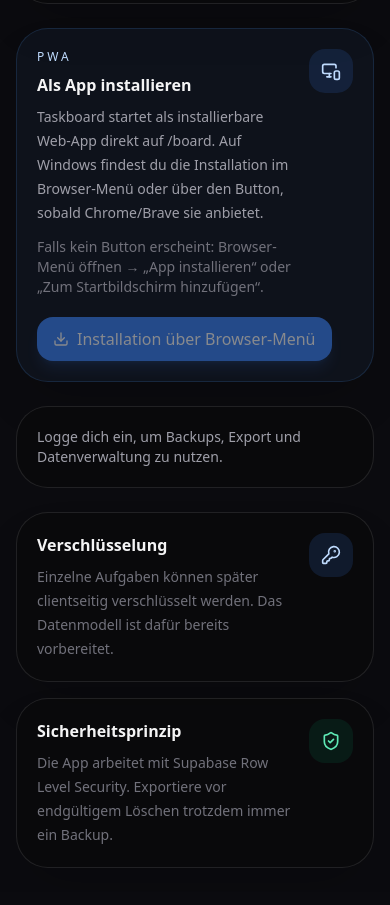
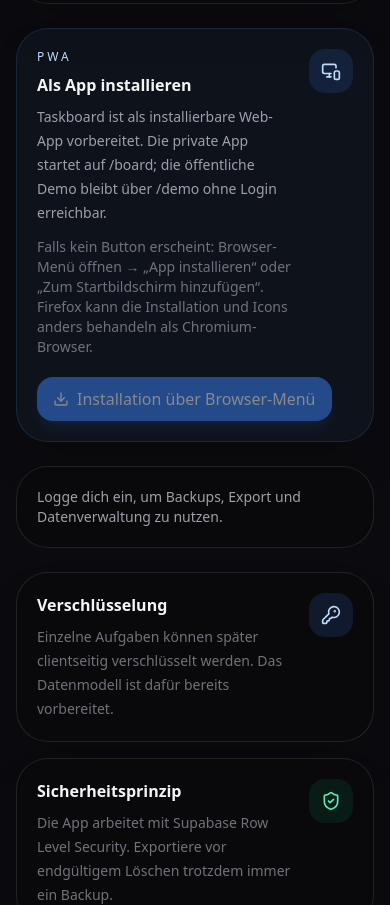
Before and after one commit to Daniel-Sievers/taskboard, a Next.js app: page /settings in a window 390 px wide. Shown: the part 1180-2085 px from the top of the page. Built offline with nearby package versions, Linux system fonts and the light colour scheme; no server answers.

Commit message:
Polish PWA and GitHub demo documentation

```diff
--- a/app/layout.tsx
+++ b/app/layout.tsx
@@ -11,9 +11,21 @@ export const metadata: Metadata = {
     default: "Taskboard",
     template: "%s · Taskboard",
   },
-  description: "Private synchronisierte Taskboard-App mit Supabase-Sync.",
+  description:
+    "Private installierbare Taskboard-App mit Tageslisten, Boards, Demo-Modus und Supabase-Sync.",
   manifest: "/manifest.webmanifest",
   applicationName: "Taskboard",
+  alternates: {
+    canonical: "/",
+  },
+  openGraph: {
+    title: "Taskboard",
+    description:
+      "Private installierbare Taskboard-App mit öffentlicher Demo, Tageslisten, Boards und Supabase-Sync.",
+    url: siteUrl,
+    siteName: "Taskboard",
+    type: "website",
+  },
   appleWebApp: {
     capable: true,
     title: "Taskboard",
@@ -32,10 +44,17 @@ export const metadata: Metadata = {
     shortcut: ["/favicon.ico"],
     apple: [{ url: "/icons/apple-touch-icon.png", sizes: "180x180", type: "image/png" }],
   },
+  other: {
+    "mobile-web-app-capable": "yes",
+    "apple-mobile-web-app-title": "Taskboard",
+  },
 };
 
 export const viewport: Viewport = {
-  themeColor: "#0b0b0f",
+  themeColor: [
+    { media: "(prefers-color-scheme: dark)", color: "#0b0b0f" },
+    { media: "(prefers-color-scheme: light)", color: "#f8fafc" },
+  ],
   colorScheme: "dark",
   width: "device-width",
   initialScale: 1,
--- a/lib/i18n.ts
+++ b/lib/i18n.ts
@@ -149,9 +149,9 @@ export const translations: Record<AppLanguage, Record<TranslationKey, string>> =
     "settings.pageBody": "Hier steuerst du App-Verhalten, Installation, Backups und später Datenschutzfunktionen wie Offline-Sync oder Verschlüsselung.",
     "pwa.label": "PWA",
     "pwa.title": "Als App installieren",
-    "pwa.body": "Taskboard startet als installierbare Web-App direkt auf /board. Auf Windows findest du die Installation im Browser-Menü oder über den Button, sobald Chrome/Brave sie anbietet.",
+    "pwa.body": "Taskboard ist als installierbare Web-App vorbereitet. Die private App startet auf /board; die öffentliche Demo bleibt über /demo ohne Login erreichbar.",
     "pwa.installed": "Die App läuft bereits im installierten Standalone-Modus.",
-    "pwa.browserHint": "Falls kein Button erscheint: Browser-Menü öffnen → „App installieren“ oder „Zum Startbildschirm hinzufügen“.",
+    "pwa.browserHint": "Falls kein Button erscheint: Browser-Menü öffnen → „App installieren“ oder „Zum Startbildschirm hinzufügen“. Firefox kann die Installation und Icons anders behandeln als Chromium-Browser.",
     "pwa.install": "Taskboard installieren",
     "pwa.installMenu": "Installation über Browser-Menü",
     "pwa.installedButton": "Installiert",
@@ -335,9 +335,9 @@ export const translations: Record<AppLanguage, Record<TranslationKey, string>> =
     "settings.pageBody": "Control app behavior, installation, backups and later privacy features like offline sync or encryption.",
     "pwa.label": "PWA",
     "pwa.title": "Install as app",
-    "pwa.body": "Taskboard starts as an installable web app directly at /board. On Windows, install it from the browser menu or via the button once Chrome/Brave offers it.",
+    "pwa.body": "Taskboard is prepared as an installable web app. The private app starts at /board; the public demo remains available at /demo without login.",
     "pwa.installed": "The app is already running in installed standalone mode.",
-    "pwa.browserHint": "If no button appears: open the browser menu → “Install app” or “Add to home screen”.",
+    "pwa.browserHint": "If no button appears: open the browser menu → “Install app” or “Add to home screen”. Firefox may handle installation and icons differently than Chromium browsers.",
     "pwa.install": "Install Taskboard",
     "pwa.installMenu": "Install via browser menu",
     "pwa.installedButton": "Installed",
--- a/public/offline.html
+++ b/public/offline.html
@@ -3,21 +3,61 @@
   <head>
     <meta charset="utf-8" />
     <meta name="viewport" content="width=device-width, initial-scale=1" />
+    <meta name="theme-color" content="#0b0b0f" />
     <title>Taskboard offline</title>
     <style>
       :root { color-scheme: dark; }
-      body { margin: 0; min-height: 100vh; display: grid; place-items: center; background: radial-gradient(circle at top left, rgba(59,130,246,.18), transparent 28rem), #0b0b0f; color: #f4f4f5; font-family: ui-sans-serif, system-ui, -apple-system, BlinkMacSystemFont, "Segoe UI", sans-serif; }
-      main { width: min(34rem, calc(100vw - 2rem)); border: 1px solid rgba(255,255,255,.12); border-radius: 2rem; background: rgba(24,24,27,.78); padding: 2rem; box-shadow: 0 24px 80px rgba(0,0,0,.45); }
+      * { box-sizing: border-box; }
+      body {
+        margin: 0;
+        min-height: 100vh;
+        display: grid;
+        place-items: center;
+        background:
+          radial-gradient(circle at top left, rgba(59,130,246,.18), transparent 28rem),
+          radial-gradient(circle at bottom right, rgba(16,185,129,.12), transparent 24rem),
+          #0b0b0f;
+        color: #f4f4f5;
+        font-family: ui-sans-serif, system-ui, -apple-system, BlinkMacSystemFont, "Segoe UI", sans-serif;
+        padding: 1rem;
+      }
+      main {
+        width: min(34rem, 100%);
+        border: 1px solid rgba(255,255,255,.12);
+        border-radius: 2rem;
+        background: rgba(24,24,27,.82);
+        padding: 2rem;
+        box-shadow: 0 24px 80px rgba(0,0,0,.45);
+        backdrop-filter: blur(18px);
+      }
+      .label {
+        letter-spacing:.25em;
+        text-transform:uppercase;
+        color:#93c5fd;
+        font-size:.75rem;
+        font-weight: 700;
+      }
+      h1 { margin: .5rem 0 0; font-size: clamp(1.75rem, 5vw, 2.4rem); }
       p { color: #a1a1aa; line-height: 1.7; }
-      a { color: #93c5fd; }
+      a {
+        display: inline-flex;
+        margin-top: .75rem;
+        border: 1px solid rgba(147,197,253,.32);
+        border-radius: 999px;
+        padding: .75rem 1rem;
+        color: #bfdbfe;
+        text-decoration: none;
+        background: rgba(59,130,246,.12);
+      }
     </style>
   </head>
   <body>
     <main>
-      <p style="letter-spacing:.25em;text-transform:uppercase;color:#93c5fd;font-size:.75rem;">Taskboard</p>
+      <p class="label">Taskboard</p>
       <h1>Du bist gerade offline.</h1>
-      <p>Die installierte App ist erreichbar, aber echte Offline-Synchronisierung ist noch ein späterer Entwicklungsschritt. Sobald du wieder online bist, lade das Board erneut.</p>
-      <p><a href="/board">Zurück zum Board</a></p>
+      <p>Die installierte App ist erreichbar, aber echtes Bearbeiten ohne Verbindung ist noch ein späterer Entwicklungsschritt. Sobald du wieder online bist, lade das Board erneut.</p>
+      <p>Für Bewerbungen bleibt die öffentliche Demo online erreichbar, sobald eine Verbindung besteht.</p>
+      <a href="/board">Zurück zum Board</a>
     </main>
   </body>
 </html>
--- a/public/sw.js
+++ b/public/sw.js
@@ -1,15 +1,32 @@
-const CACHE_NAME = "taskboard-shell-v1";
-const APP_SHELL = ["/offline.html", "/manifest.webmanifest", "/icons/icon-192.png", "/icons/icon-512.png"];
+const CACHE_NAME = "taskboard-shell-v2";
+const APP_SHELL = [
+  "/offline.html",
+  "/manifest.webmanifest",
+  "/favicon.ico",
+  "/favicon-16.png",
+  "/favicon-32.png",
+  "/icons/apple-touch-icon.png",
+  "/icons/icon-192.png",
+  "/icons/icon-512.png",
+  "/icons/maskable-192.png",
+  "/icons/maskable-512.png",
+];
 
 self.addEventListener("install", (event) => {
   event.waitUntil(
-    caches.open(CACHE_NAME).then((cache) => cache.addAll(APP_SHELL)).then(() => self.skipWaiting())
+    caches
+      .open(CACHE_NAME)
+      .then((cache) => cache.addAll(APP_SHELL))
+      .then(() => self.skipWaiting())
   );
 });
 
 self.addEventListener("activate", (event) => {
   event.waitUntil(
-    caches.keys().then((keys) => Promise.all(keys.filter((key) => key !== CACHE_NAME).map((key) => caches.delete(key)))).then(() => self.clients.claim())
+    caches
+      .keys()
+      .then((keys) => Promise.all(keys.filter((key) => key !== CACHE_NAME).map((key) => caches.delete(key))))
+      .then(() => self.clients.claim())
   );
 });
 
@@ -25,7 +42,21 @@ self.addEventListener("fetch", (event) => {
     return;
   }
 
-  event.respondWith(
-    caches.match(request).then((cached) => cached ?? fetch(request).catch(() => undefined))
-  );
+  if (APP_SHELL.includes(url.pathname)) {
+    event.respondWith(
+      caches.match(request).then((cached) => {
+        const refresh = fetch(request)
+          .then((response) => {
+            const copy = response.clone();
+            caches.open(CACHE_NAME).then((cache) => cache.put(request, copy));
+            return response;
+          })
+          .catch(() => cached);
+        return cached ?? refresh;
+      })
+    );
+    return;
+  }
+
+  event.respondWith(caches.match(request).then((cached) => cached ?? fetch(request).catch(() => undefined)));
 });
```
Also changed, not shown: public/manifest.json, public/manifest.webmanifest, 10 other files (tests, documents, lock files or other folders).
